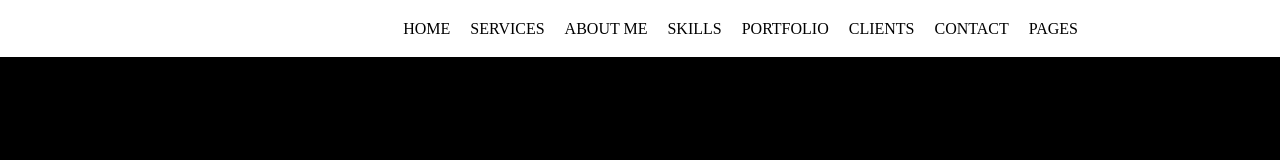
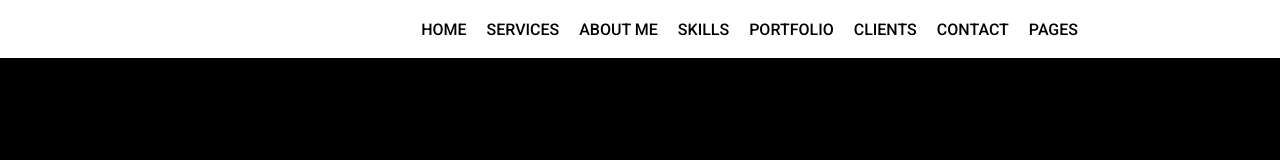
Before and after one commit to FME849/Phyllis, a plain HTML site: page index.html in a window 1280 px wide. Drawn offline with Linux system fonts and the light colour scheme.

Commit message:
add Roboto gg fonts

```diff
--- a/index.html
+++ b/index.html
@@ -6,6 +6,9 @@
     <meta name="viewport" content="width=device-width, initial-scale=1.0">
     <title>Phyllis's Personal Website</title>
     <link rel="stylesheet" href="style.css">
+    <style>
+        @import url('https://fonts.googleapis.com/css2?family=Roboto:wght@300;500&display=swap');
+    </style>
 </head>
 <body>
     <header>
--- a/style.css
+++ b/style.css
@@ -4,10 +4,14 @@
     margin: 0;
     padding: 0;
     background-color: black;
+    /*font-family: Verdana, Geneva, Tahoma, sans-serif;*/
+    font-family: 'Roboto',sans-serif;
+    font-weight: 500;
 }
 
 * {
     box-sizing: inherit;
+    font-family: inherit;
 }
 
 header {
@@ -21,13 +25,11 @@ div#menu-container {
     margin: 0 auto;
     padding: 0;
     text-align: right;
-   /* border: solid 1px cyan;*/
 }
 
 ul#menu {
     display: inline-block;
     list-style-type: none;
-    /*border: solid 1px blue;*/
     margin: 0;
     margin-bottom: -5px;
 }
@@ -43,7 +45,6 @@ ul#menu li a {
     display: block;
     text-decoration: none;
     color: black;
-    /*border: solid 1px red;*/
     padding: 20px 10px;
 }
 
```
